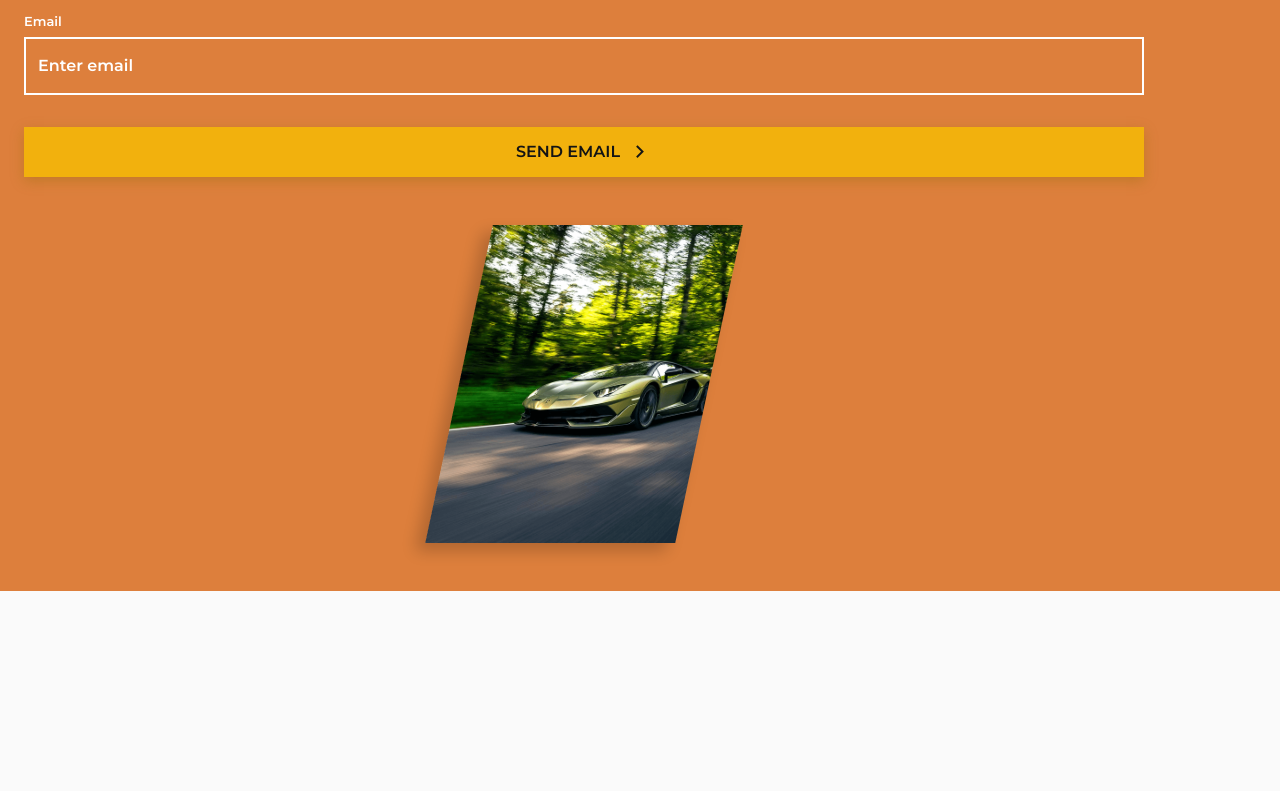
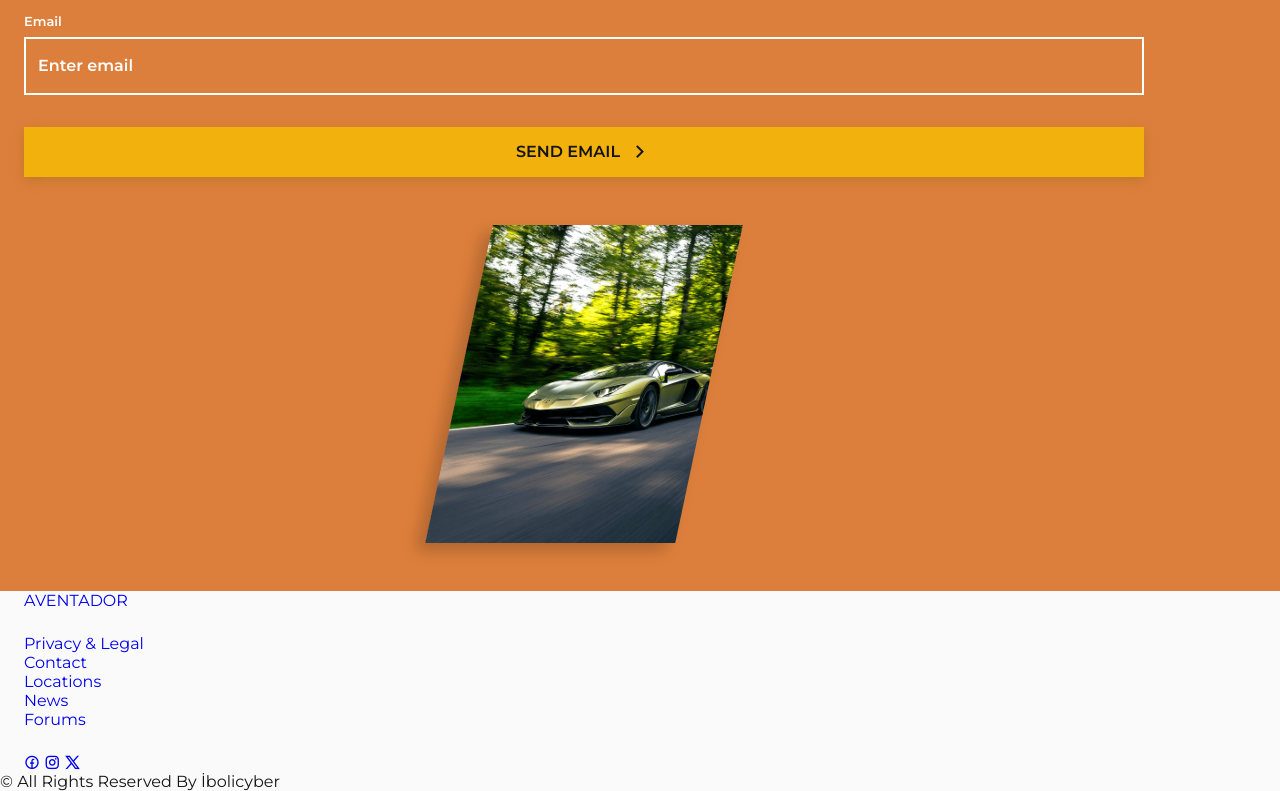
Before and after one commit to ibolicyber/responsive-car-website, a plain HTML site: page index.html in a window 1280 px wide. Shown: the part 3718-4509 px from the top of the page. Before the commit the page ends 4309 px from the top, so only its background shows below. Drawn offline with nearby package versions, Linux system fonts and the light colour scheme.

Commit message:
Footer section

```diff
--- a/index.html
+++ b/index.html
@@ -229,6 +229,52 @@
 
 </main>
 
+    <footer class="footer">
+      <div class="footer__container container grid">
+         <a href="#" class="footer__logo">AVENTADOR</a>
+
+         <ul class="footer__links">
+            <li>
+               <a href="#" class="footer__link">Privacy & Legal</a>
+            </li>
+
+             <li>
+               <a href="#" class="footer__link">Contact</a>
+            </li>
+
+             <li>
+               <a href="#" class="footer__link">Locations</a>
+            </li>
+
+             <li>
+               <a href="#" class="footer__link">News</a>
+            </li>
+
+             <li>
+               <a href="#" class="footer__link">Forums</a>
+            </li>
+         </ul>
+
+         <div class="footer__social">
+            <a href="https://www.facebook.com/" target="_blank" class="footer__social-link">
+               <i class="ri-facebook-circle-line"></i>
+            </a>
+
+              <a href="https://www.instagram.com/" target="_blank" class="footer__social-link">
+               <i class="ri-instagram-line"></i>
+            </a>
+
+              <a href="https://twitter.com/" target="_blank" class="footer__social-link">
+                <i class="ri-twitter-x-line"></i>
+            </a>
+         </div>
+      </div>
+
+      <span class="footer__copy">
+          &#169; All Rights Reserved By İbolicyber
+      </span>
+   </footer>
+
     <script src="assets/js/swiper-bundle.min.js"></script>
     <script src="assets/js/main.js"> </script>
 
```
